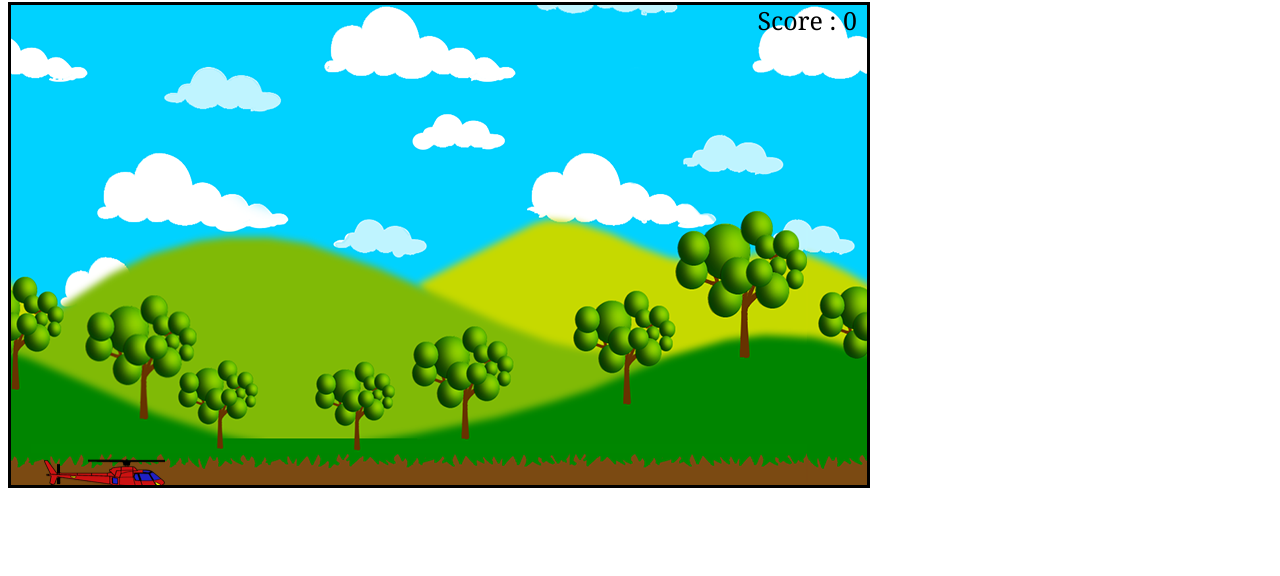
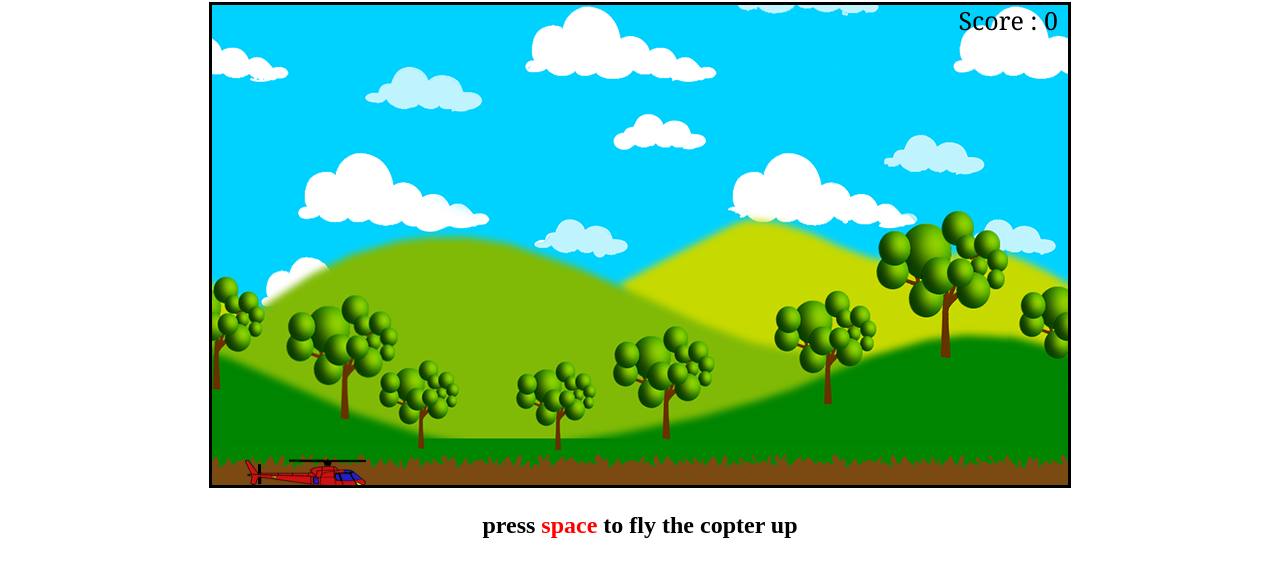
Before and after one commit to aaqib29292/copter_escape, a plain HTML site: page index.html in a window 1280 px wide. Shown: the part 78-654 px from the top of the page. Drawn offline with Linux system fonts and the light colour scheme.

Commit message:
minor changes

```diff
--- a/index.html
+++ b/index.html
@@ -4,10 +4,13 @@
     <meta charset="utf-8">
     <title>Copter Escape</title>
   </head>
-  <body>
+  <body style="text-align: center">
     <h1>Copter Escape</h1>
     <canvas id="canvas" width="856" height="480" style= "border-style:solid; border-size:5px; " ></canvas>
+    <div class="info">
+      <h2> press <span style="color: red">space</span> to fly the copter up</h2>
 
+    </div>
     <script src="script.js" charset="utf-8"></script>
   </body>
 </html>
```
